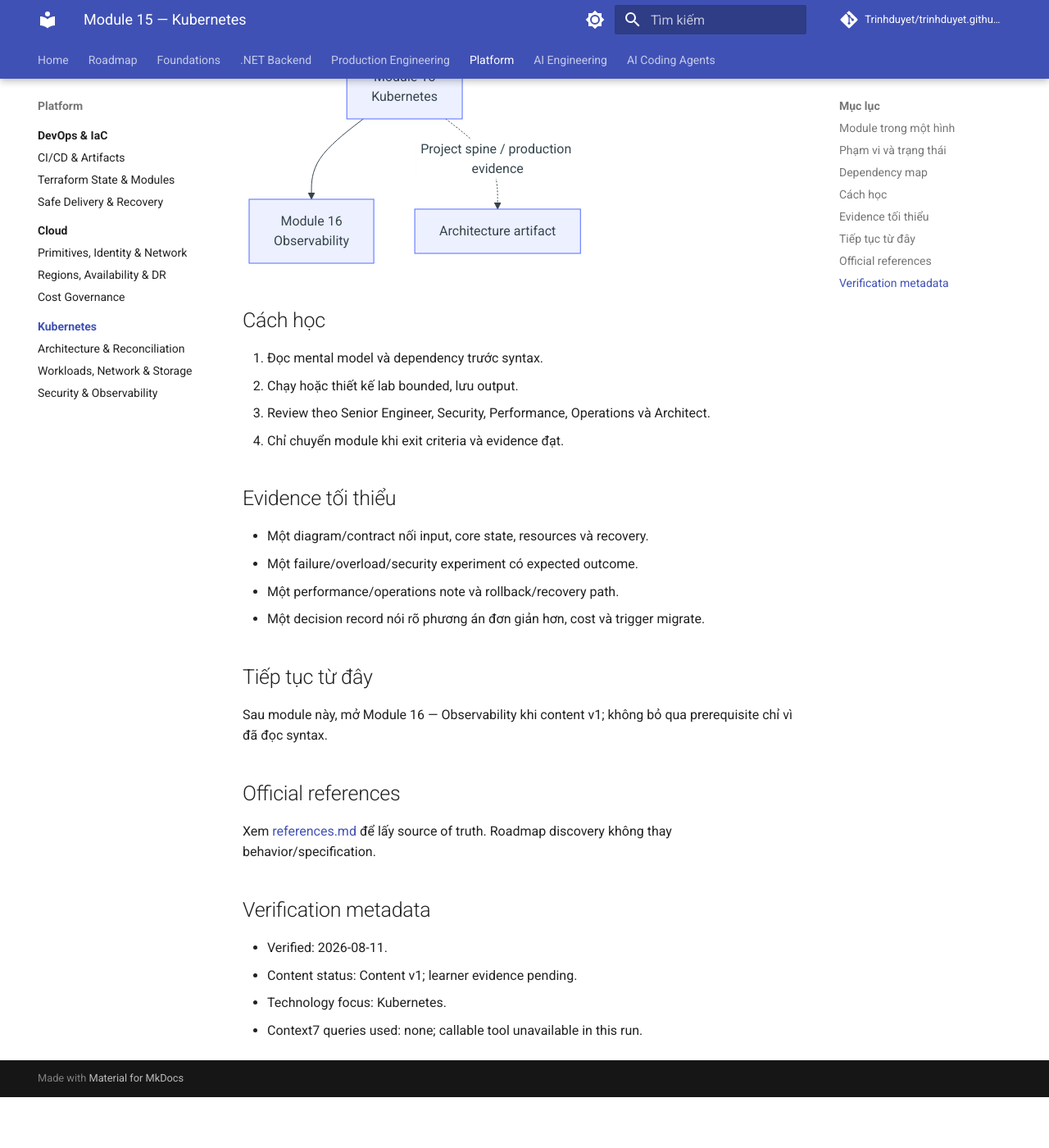
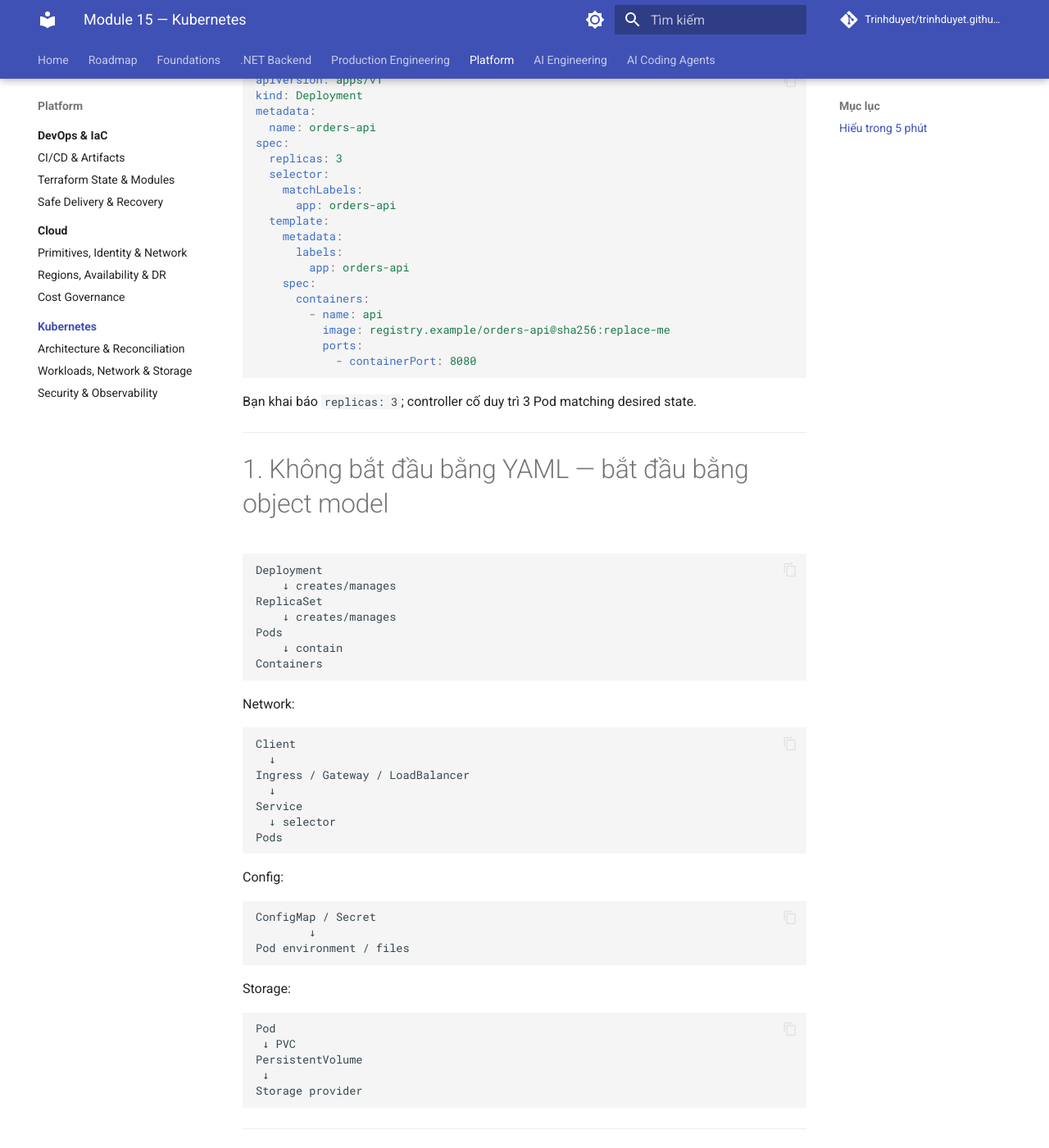
Before and after one commit to Trinhduyet/trinhduyet.github.io, an MkDocs documentation site: the page built from docs/15-kubernetes/README.md, in a window 1280 px wide and 1400 px high, scrolled down 1021 px. Shown: the whole window at 82% size. Built offline with MkDocs 1.6.1 and Material for MkDocs 9.7.7, drawn with Linux system fonts in a browser that asks for light colours; comment, search, counter and statistics services are not loaded; before the commit the page ends 2359 px from its top, so only the background shows below that; some of the changed text lies outside the part shown.

Commit message:
docs(kubernetes): rewrite module overview with runnable workload

````diff
--- a/docs/15-kubernetes/README.md
+++ b/docs/15-kubernetes/README.md
@@ -1,79 +1,478 @@
 # Module 15 — Kubernetes
 
-> [← Module 14](../14-cloud/README.md) · [Roadmap](../00-roadmap/README.md)
+> [← Module 14 Cloud](../14-cloud/README.md) · [Docker prerequisite](../12-docker/README.md)
 
-Module này tập trung vào Reconciliation, workloads, networking, security, storage và observability. Mental model đi trước syntax; mọi chapter nối requirement → boundary → evidence → operations.
+Kubernetes chỉ nên học sau khi bạn hiểu Docker process/network/storage/resource behavior.
 
-## Module trong một hình
+Mục tiêu module không phải nhớ YAML. Mục tiêu là hiểu **desired state + reconciliation + scheduling + service discovery + health + resource/security boundaries**.
 
-~~~mermaid
-flowchart LR
-    A["Requirement + workload"] --> B["Cluster Architecture và Reconciliation"] --> C["Workloads, Networking và Storage"] --> D["Kubernetes Security, Observability và Operations"] --> E["Production decision"]
-    E -. "evidence feedback" .-> A
-~~~
+## Hiểu trong 5 phút
 
-## Phạm vi và trạng thái
+Bạn gửi desired state vào API server:
 
-| Learning slice | Priority | Trạng thái nội dung | Evidence người học |
-| --- | --- | --- | --- |
-| [Cluster Architecture và Reconciliation](cluster-architecture-and-reconciliation.md) | P0 | Content v1 | Pending |
-| [Workloads, Networking và Storage](workloads-networking-and-storage.md) | P0 | Content v1 | Pending |
-| [Kubernetes Security, Observability và Operations](kubernetes-security-observability-and-operations.md) | P0 | Content v1 | Pending |
+```mermaid
+flowchart TD
+    U[kubectl / CI] --> API[API Server]
+    API --> ETCD[(etcd)]
+    API --> CTRL[Controllers]
+    API --> SCH[Scheduler]
+    CTRL --> API
+    SCH --> API
+    API --> K[Kubelet on Node]
+    K --> P[Pods / Containers]
+    P --> API
+```
 
-## Dependency map
+Kubernetes liên tục cố đưa:
 
-~~~mermaid
-flowchart TD
-    PRE["Module 14"] --> CURRENT["Module 15<br/>Kubernetes"]
-    CURRENT --> NEXT["Module 16<br/>Observability"]
-    CURRENT -. "Project spine / production evidence" .-> PROJECT["Architecture artifact"]
-~~~
+```text
+observed state
+        ↓ reconcile
+closer to desired state
+```
 
-## Cách học
+Ví dụ:
 
-1. Đọc mental model và dependency trước syntax.
-2. Chạy hoặc thiết kế lab bounded, lưu output.
-3. Review theo Senior Engineer, Security, Performance, Operations và Architect.
-4. Chỉ chuyển module khi exit criteria và evidence đạt.
+```yaml
+apiVersion: apps/v1
+kind: Deployment
+metadata:
+  name: orders-api
+spec:
+  replicas: 3
+  selector:
+    matchLabels:
+      app: orders-api
+  template:
+    metadata:
+      labels:
+        app: orders-api
+    spec:
+      containers:
+        - name: api
+          image: registry.example/orders-api@sha256:replace-me
+          ports:
+            - containerPort: 8080
+```
 
-## Evidence tối thiểu
+Bạn khai báo `replicas: 3`; controller cố duy trì 3 Pod matching desired state.
 
-- Một diagram/contract nối input, core state, resources và recovery.
-- Một failure/overload/security experiment có expected outcome.
-- Một performance/operations note và rollback/recovery path.
-- Một decision record nói rõ phương án đơn giản hơn, cost và trigger migrate.
+---
 
-## Tiếp tục từ đây
+# 1. Không bắt đầu bằng YAML — bắt đầu bằng object model
 
-Sau module này, mở Module 16 — Observability khi content v1; không bỏ qua prerequisite chỉ vì đã đọc syntax.
+```text
+Deployment
+    ↓ creates/manages
+ReplicaSet
+    ↓ creates/manages
+Pods
+    ↓ contain
+Containers
+```
+
+Network:
+
+```text
+Client
+  ↓
+Ingress / Gateway / LoadBalancer
+  ↓
+Service
+  ↓ selector
+Pods
+```
+
+Config:
+
+```text
+ConfigMap / Secret
+        ↓
+Pod environment / files
+```
+
+Storage:
+
+```text
+Pod
+ ↓ PVC
+PersistentVolume
+ ↓
+Storage provider
+```
+
+---
+
+# 2. First workload
+
+`deployment.yaml`:
+
+```yaml
+apiVersion: apps/v1
+kind: Deployment
+metadata:
+  name: demo-api
+spec:
+  replicas: 2
+  selector:
+    matchLabels:
+      app: demo-api
+  template:
+    metadata:
+      labels:
+        app: demo-api
+    spec:
+      containers:
+        - name: api
+          image: your-image:dev
+          ports:
+            - name: http
+              containerPort: 8080
+          resources:
+            requests:
+              cpu: 100m
+              memory: 128Mi
+            limits:
+              memory: 256Mi
+          readinessProbe:
+            httpGet:
+              path: /health/ready
+              port: http
+            initialDelaySeconds: 2
+            periodSeconds: 5
+          livenessProbe:
+            httpGet:
+              path: /health/live
+              port: http
+            initialDelaySeconds: 10
+            periodSeconds: 10
+```
+
+Apply:
+
+```bash
+kubectl apply -f deployment.yaml
+kubectl get deployments
+kubectl get replicasets
+kubectl get pods -o wide
+```
+
+Observe, không chỉ apply:
+
+```bash
+kubectl describe deployment demo-api
+kubectl describe pod <pod-name>
+kubectl logs <pod-name>
+```
+
+---
+
+# 3. Service discovery
+
+```yaml
+apiVersion: v1
+kind: Service
+metadata:
+  name: demo-api
+spec:
+  selector:
+    app: demo-api
+  ports:
+    - name: http
+      port: 80
+      targetPort: http
+```
+
+Service cung cấp stable virtual endpoint/DNS abstraction phía trước Pods có lifecycle thay đổi.
+
+```text
+demo-api
+  ↓ Service
+Pod A
+Pod B
+```
+
+Pod IP không phải application contract ổn định để caller lưu/call trực tiếp.
+
+---
+
+# 4. Rollout
+
+Update image:
+
+```bash
+kubectl set image deployment/demo-api \
+  api=registry.example/demo-api@sha256:new-digest
+```
+
+Watch:
+
+```bash
+kubectl rollout status deployment/demo-api
+kubectl get pods -w
+```
+
+History:
+
+```bash
+kubectl rollout history deployment/demo-api
+```
+
+Rollback:
+
+```bash
+kubectl rollout undo deployment/demo-api
+```
+
+Rollback app không tự rollback database schema/data side effect. Migration compatibility vẫn phải thiết kế.
+
+---
+
+# 5. Requests vs limits
+
+```yaml
+resources:
+  requests:
+    cpu: 250m
+    memory: 256Mi
+  limits:
+    memory: 512Mi
+```
+
+Mental model:
+
+```text
+request
+→ scheduler capacity / guaranteed reservation signal
+
+limit
+→ runtime upper bound depending resource semantics
+```
+
+Đừng copy `100m/128Mi` cho mọi service.
+
+Đo workload rồi set dựa trên:
+
+```text
+normal usage
+peak
+GC behavior
+P95/P99 latency
+OOM risk
+node capacity
+```
+
+---
+
+# 6. Probe semantics
+
+Readiness:
+
+```text
+"Có nên gửi traffic tới Pod này không?"
+```
+
+Liveness:
+
+```text
+"Process có bị stuck tới mức restart hữu ích không?"
+```
+
+Startup probe:
+
+```text
+"App này cần startup lâu; đừng để liveness giết quá sớm"
+```
+
+Bad design:
+
+```text
+liveness calls DB
+DB outage
+↓
+all Pods restart repeatedly
+↓
+DB vẫn outage + cluster churn tăng
+```
+
+---
+
+# 7. ConfigMap và Secret
+
+ConfigMap:
+
+```yaml
+apiVersion: v1
+kind: ConfigMap
+metadata:
+  name: orders-config
+data:
+  Feature__NewCheckout: "true"
+```
+
+Deployment:
+
+```yaml
+envFrom:
+  - configMapRef:
+      name: orders-config
+```
+
+Secret object dùng cho sensitive configuration, nhưng base Kubernetes Secret không phải toàn bộ secret-management architecture.
+
+Bạn còn phải nghĩ:
+
+```text
+encryption at rest
+RBAC
+workload identity
+external secret store
+rotation
+audit
+```
+
+---
+
+# 8. Debug flow
+
+Pod Pending:
+
+```bash
+kubectl describe pod <pod>
+```
+
+Look for:
+
+```text
+insufficient CPU/memory
+node selector/affinity mismatch
+PVC binding
+image pull secret
+quota
+```
+
+Pod CrashLoopBackOff:
+
+```bash
+kubectl logs <pod> --previous
+kubectl describe pod <pod>
+```
+
+Pod Running but not Ready:
+
+```bash
+kubectl describe pod <pod>
+kubectl logs <pod>
+kubectl get endpointslices
+```
+
+Service not reachable:
+
+```text
+labels/selectors
+Service port/targetPort
+Pod readiness
+DNS
+NetworkPolicy
+application listen address
+```
+
+---
+
+# 9. Failure experiments
+
+## A — delete a Pod
+
+```bash
+kubectl delete pod <pod-name>
+```
+
+Observe Deployment controller create replacement.
+
+## B — break readiness
+
+Deploy version where `/health/ready` returns 503. Observe Pod Running nhưng không nhận traffic qua Service endpoints.
+
+## C — OOM
+
+Set memory limit thấp, run allocation-heavy endpoint, observe:
+
+```bash
+kubectl describe pod <pod>
+kubectl get pod <pod> -o jsonpath='{.status.containerStatuses[0].lastState}'
+```
+
+## D — wrong image
+
+```bash
+kubectl set image deployment/demo-api api=does-not-exist:broken
+```
+
+Observe `ImagePullBackOff`, rollout status và rollback.
+
+## E — wrong selector
+
+Change Service selector không match Pod labels. DNS vẫn resolve Service nhưng không có working backend endpoints.
+
+---
+
+# 10. Khi nào không cần Kubernetes
+
+Không dùng Kubernetes chỉ vì:
+
+```text
+"production thì phải Kubernetes"
+"microservices thì phải K8s"
+"team muốn học K8s"
+```
+
+Managed container platform/VM/Compose có thể đơn giản hơn nếu:
+
+```text
+few services
+low deployment frequency
+single-region/simple availability
+no need cluster-level scheduling/policy
+team nhỏ và platform toil không đáng
+```
+
+Kubernetes hợp lý khi orchestration requirements thực sự bù được complexity.
+
+---
+
+# 11. Lộ trình module
+
+| Guide | Nội dung |
+| --- | --- |
+| [Cluster Architecture và Reconciliation](cluster-architecture-and-reconciliation.md) | API server, etcd, scheduler, controller, kubelet, desired/observed state |
+| [Workloads, Networking và Storage](workloads-networking-and-storage.md) | Deployment, Service, probes, ConfigMap, Secret, PVC, resources |
+| [Security, Observability và Operations](kubernetes-security-observability-and-operations.md) | RBAC, ServiceAccount, NetworkPolicy, telemetry, rollout, incident/runbook |
+
+Sau đó đi [Module 16 Observability](../00-roadmap/master-roadmap.md) và [Module 17 Distributed Systems](../17-distributed-systems/README.md) khi available.
+
+---
+
+# 12. Exit criteria
+
+Bạn hoàn thành Kubernetes khi có thể:
+
+- giải thích reconciliation thay vì chỉ `kubectl apply`;
+- đi Deployment → ReplicaSet → Pod;
+- expose workload bằng Service và debug selector;
+- thiết kế readiness/liveness đúng semantics;
+- set requests/limits từ measurement;
+- debug Pending/CrashLoop/NotReady/ImagePull;
+- rollout và rollback image;
+- giải thích ConfigMap/Secret/PVC boundaries;
+- delete Pod và giải thích self-healing;
+- nói được khi **không nên** dùng Kubernetes.
 
 ## Official references
 
-Xem [references.md](references.md) để lấy source of truth. Roadmap discovery không thay behavior/specification.
+Xem [references.md](references.md). English Kubernetes docs là source of truth; bản dịch tiếng Việt dùng để hỗ trợ đọc khi version còn phù hợp.
 
 ## Verification metadata
 
-- Verified: 2026-08-11.
-- Content status: Content v1; learner evidence pending.
-- Technology focus: Kubernetes.
-- Context7 queries used: none; callable tool unavailable in this run.
-
-<!-- Mermaid.js Script CDN hỗ trợ tự động render sơ đồ Mermaid trên GitHub Pages (Jekyll) -->
-<script type="module">
-  import mermaid from 'https://cdn.jsdelivr.net/npm/mermaid@10/dist/mermaid.esm.min.mjs';
-  mermaid.initialize({ startOnLoad: true, theme: 'default' });
-
-  document.addEventListener("DOMContentLoaded", function () {
-    const elements = document.querySelectorAll("pre.language-mermaid, code.language-mermaid, .language-mermaid pre, pre code.language-mermaid");
-    elements.forEach((el) => {
-      const container = el.tagName.toLowerCase() === "code" ? el.parentElement : el;
-      const div = document.createElement("div");
-      div.className = "mermaid";
-      div.textContent = el.textContent;
-      if (container && container.parentNode) {
-        container.parentNode.replaceChild(div, container);
-      }
-    });
-    mermaid.run({ querySelector: '.mermaid' });
-  });
-</script>
+- Verified: 2026-08-12.
+- Status: code-first deep rewrite in progress.
+- Baseline: Kubernetes 1.36.x theo technology baseline.
````
